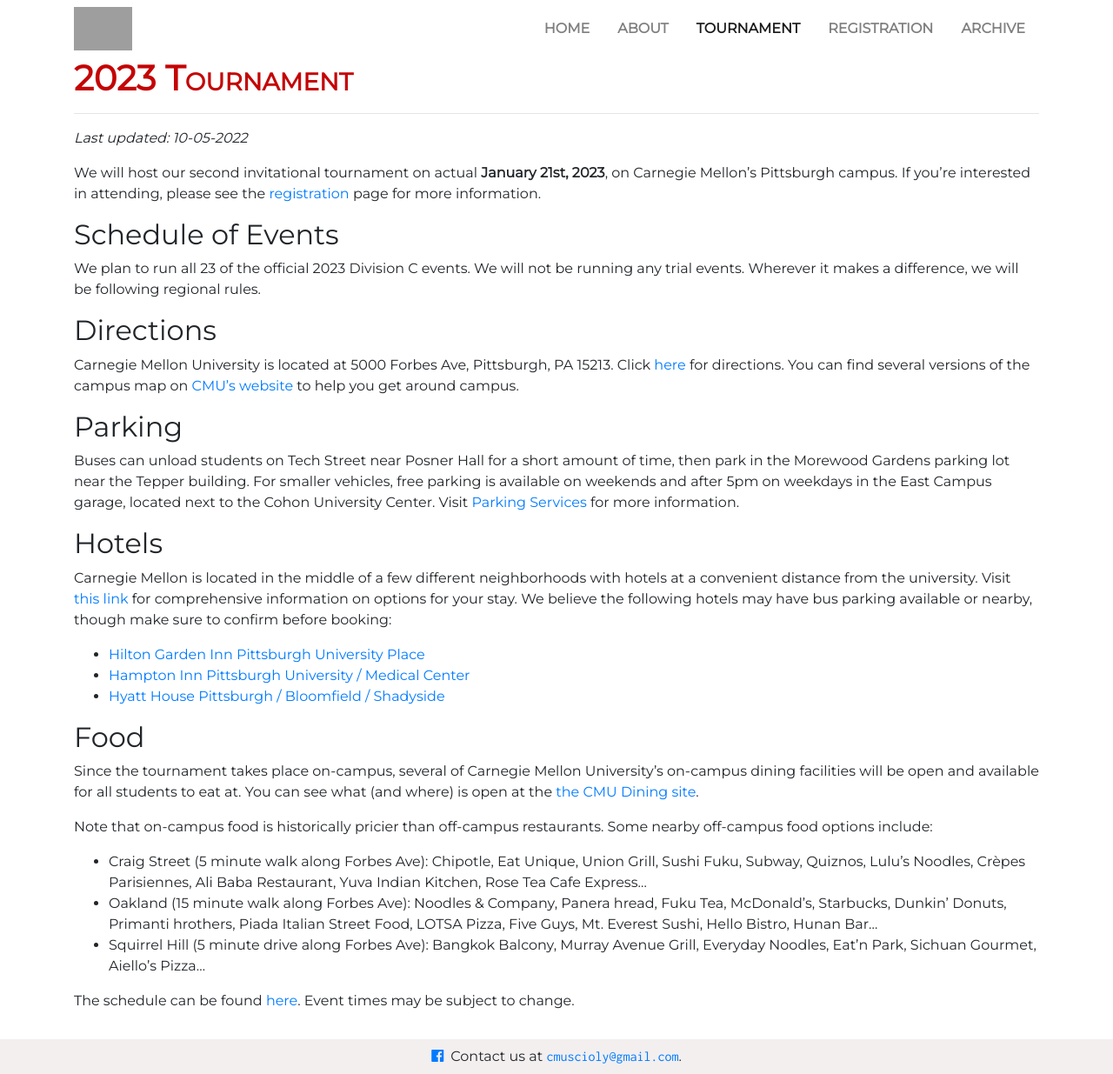
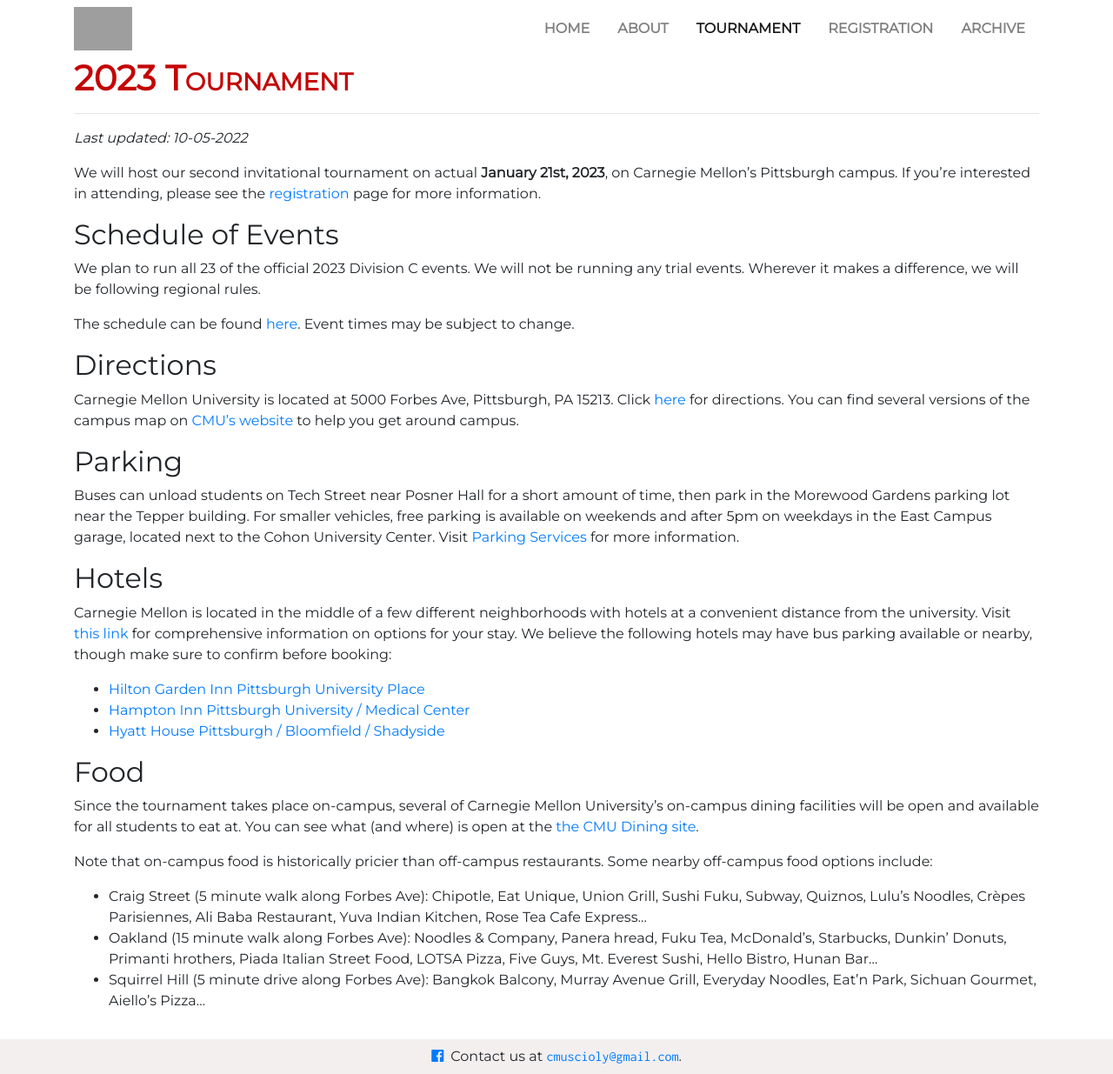
Before and after one commit to cmuscioly/cmuscioly.github.io, a Jekyll site: the page built from tournament.md, in a window 1280 px wide. Shown: the whole page at 87% size. Built offline with Jekyll 4.4.1, drawn with Linux system fonts in a browser that asks for light colours; nearby versions of some CDN libraries; grey boxes are pictures that could not be loaded.

Commit message:
put schedule in the correct place

```diff
--- a/tournament.md
+++ b/tournament.md
@@ -32,6 +32,9 @@
 
 We plan to run all 23 of the official 2023 Division C events. We will not be running any trial events. Wherever it makes a difference, we will be following regional rules.
 
+<p>
+The schedule can be found <a href="https://docs.google.com/spreadsheets/d/1BzOXsfQAb9bZjG1Yinj_qIylop0eFsSKhZZgKWIjn3M/edit?usp=sharing" target="_blank">here</a>. Event times may be subject to change.
+</p>
 
 ## Directions
 
@@ -64,9 +67,3 @@
 * Craig Street (5 minute walk along Forbes Ave): Chipotle, Eat Unique, Union Grill, Sushi Fuku, Subway, Quiznos, Lulu’s Noodles, Crèpes Parisiennes, Ali Baba Restaurant, Yuva Indian Kitchen, Rose Tea Cafe Express...
 * Oakland (15 minute walk along Forbes Ave): Noodles & Company, Panera hread, Fuku Tea, McDonald’s, Starbucks, Dunkin’ Donuts, Primanti hrothers, Piada Italian Street Food, LOTSA Pizza, Five Guys, Mt. Everest Sushi, Hello Bistro, Hunan Bar...
 * Squirrel Hill (5 minute drive along Forbes Ave): Bangkok Balcony, Murray Avenue Grill, Everyday Noodles, Eat’n Park, Sichuan Gourmet, Aiello’s Pizza...
-
-
-
-<p>
-The schedule can be found <a href="https://docs.google.com/spreadsheets/d/1BzOXsfQAb9bZjG1Yinj_qIylop0eFsSKhZZgKWIjn3M/edit?usp=sharing" target="_blank">here</a>. Event times may be subject to change.
-</p>
```
